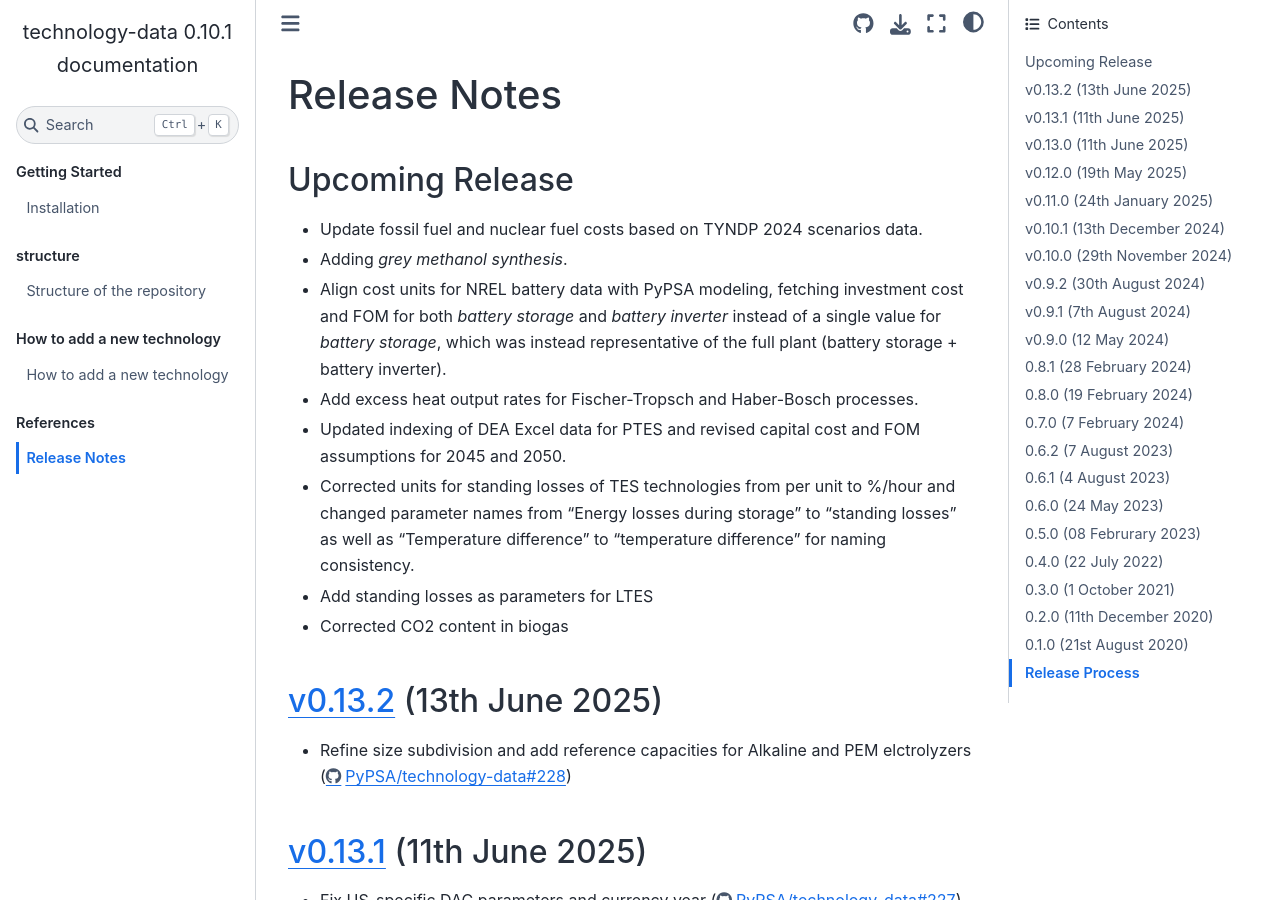
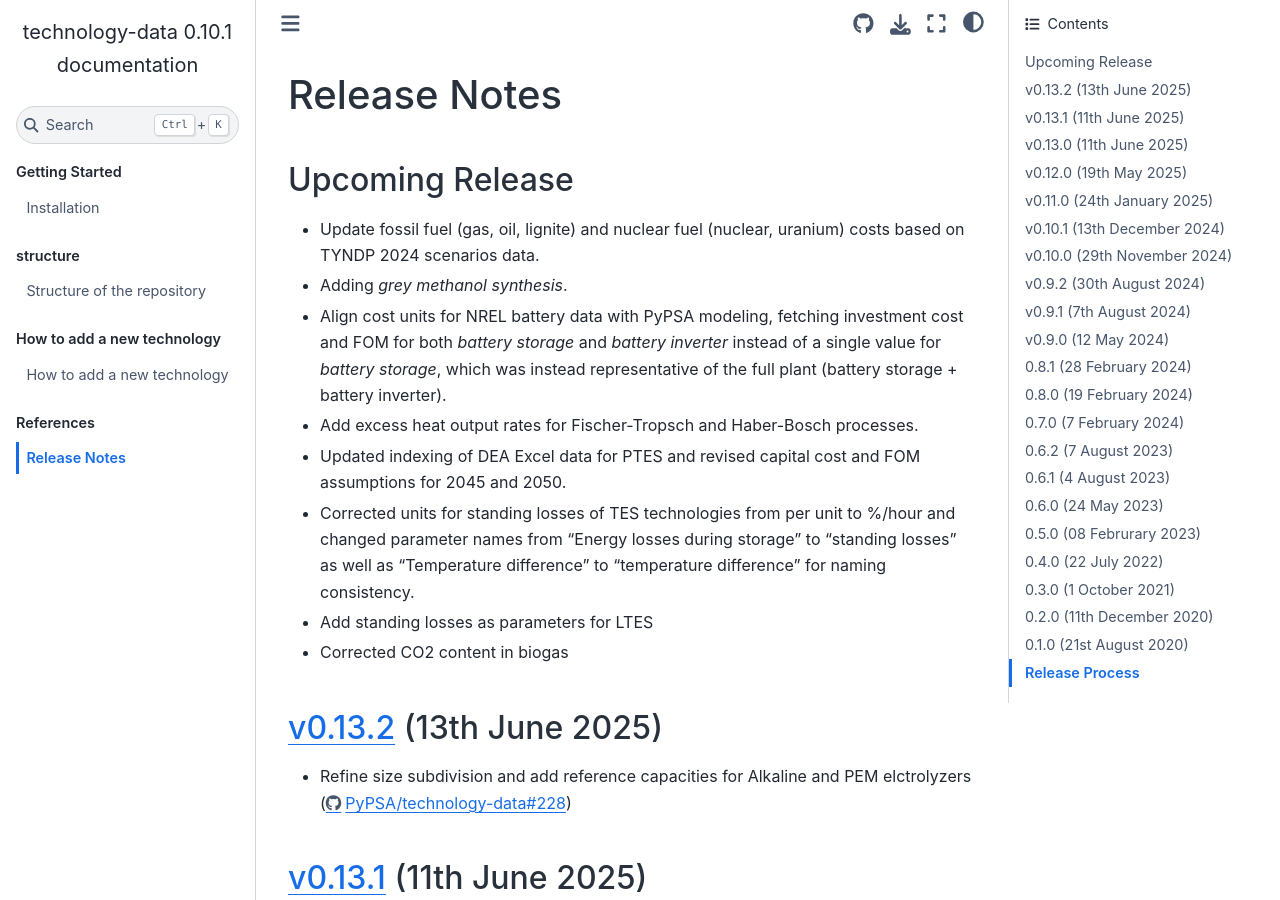
Before and after one commit to PyPSA/technology-data, a Sphinx documentation site: the page built from docs/release_notes.rst, in a window 1280 px wide and 900 px high. Built offline with Sphinx 7.4.7 and the Sphinx Book theme 1.1.4, drawn with Linux system fonts in a browser that asks for light colours.

Commit message:
Update docs/release_notes.rst
Co-authored-by: Johannes HAMPP <42553970+euronion@users.noreply.github.com>

```diff
--- a/docs/release_notes.rst
+++ b/docs/release_notes.rst
@@ -16,7 +16,7 @@ Upcoming Release
 ..   The features listed below are not released yet, but will be part of the next release!
 ..   To use the features already you have to use the ``master`` branch.
 
-* Update fossil fuel and nuclear fuel costs based on TYNDP 2024 scenarios data.
+* Update fossil fuel (gas, oil, lignite) and nuclear fuel (nuclear, uranium) costs based on TYNDP 2024 scenarios data.
 
 * Adding `grey methanol synthesis`.
 
```
